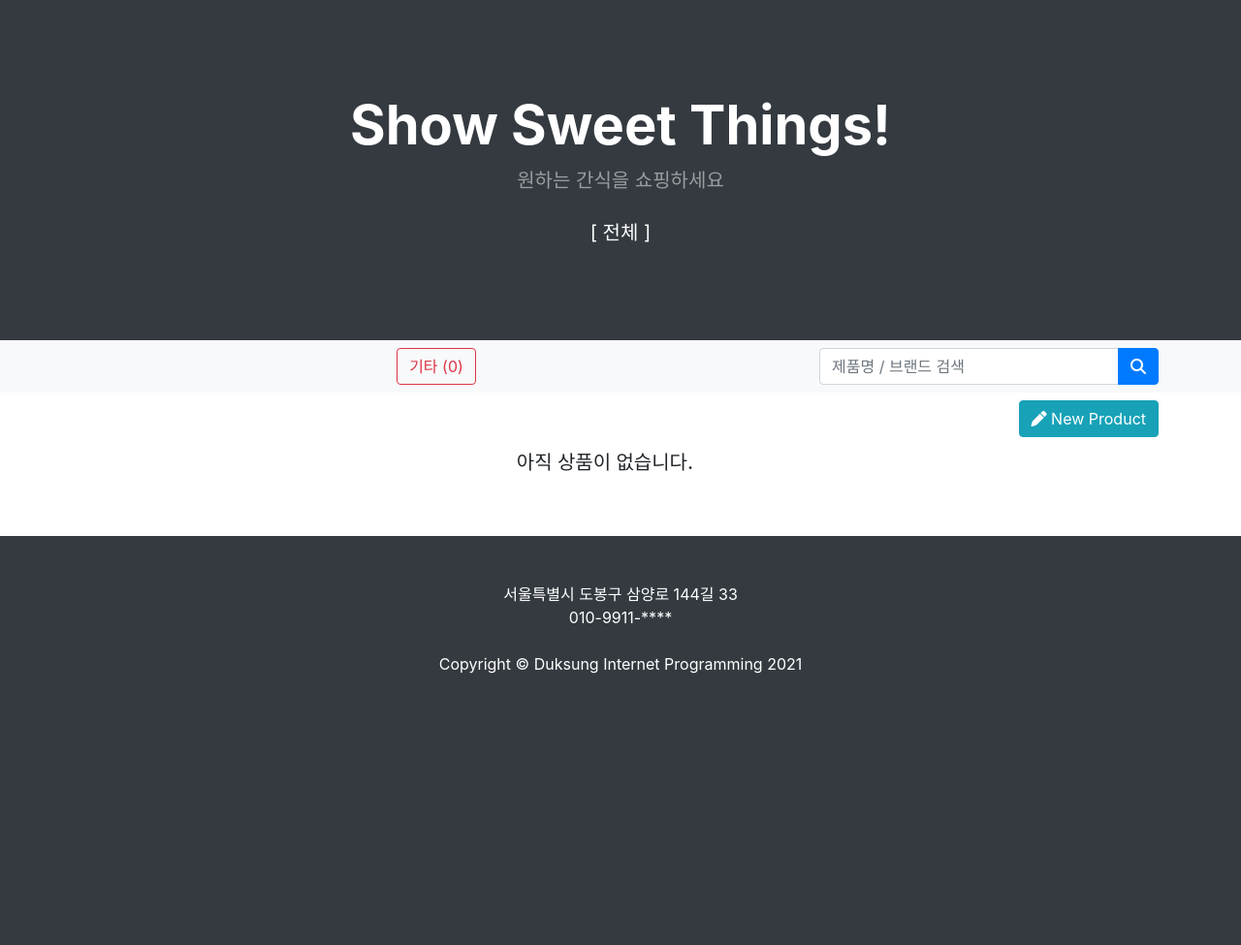
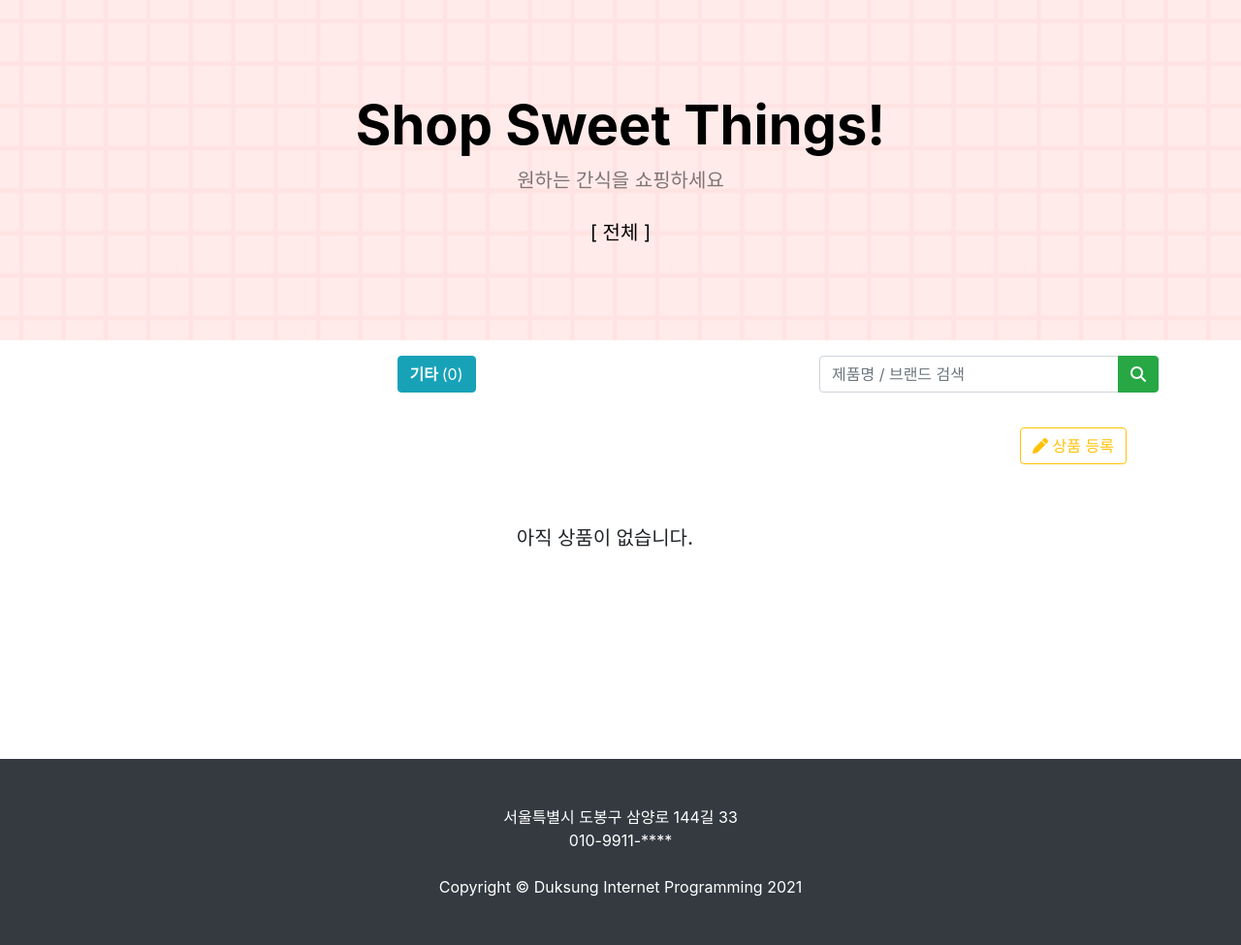
Before and after one commit to ji-vvon/sweet_virus, a Django app: page /mall/ in a window 1280 px wide. Shown: the part 56-1031 px from the top of the page at 97% size. Before the commit the page ends 751 px from the top, so only its background shows below. Run offline with Django 4.2, Linux system fonts and the light colour scheme; the visitor is signed in with stand-in values (Sample User, id 1); data that the repository does not hold is empty; some libraries are stand-ins or nearby versions.

Commit message:
mall 부분 보완

```diff
--- a/mall/templates/mall/product_list.html
+++ b/mall/templates/mall/product_list.html
@@ -3,13 +3,13 @@
 {% block main_area %}
 
         <!-- Header-->
-        <header class="bg-dark py-5">
+        <header class="py-5" style="background-image: url('/static/mall/images/back.png');">
             <div class="container px-4 px-lg-5 my-5">
-                <div class="text-center text-white">
-                    <h1 class="display-4 fw-bolder">Show Sweet Things!</h1>
-                    <p class="lead fw-normal text-white-50 mb-0">원하는 간식을 쇼핑하세요</p><br>
-                    {% if category %} <p class="lead fw-normal text-white mb-0">[ {{category}} ]</p>
-                    {% else %} <p class="lead fw-normal text-white- mb-0">[ 전체 ]</p>
+                <div class="text-center text-black">
+                    <h1 class="display-4 fw-bolder">Shop Sweet Things!</h1>
+                    <p class="lead fw-normal text-black-50 mb-0">원하는 간식을 쇼핑하세요</p><br>
+                    {% if category %} <p class="lead fw-normal text-black mb-0">[ {{category}} ]</p>
+                    {% else %} <p class="lead fw-normal text-black-mb-0">[ 전체 ]</p>
                     {% endif %}
                 </div>
             </div>
@@ -17,25 +17,25 @@
 
         {% include 'mall/side.html' %}
 
-        <div class="container mt-2">
-            <div class="mt-2" style="text-align:center;">
-                {% if search_info %}<p class="lead fw-normal mb-0">{{search_info}}</p>{% endif %}
+        <!-- Section-->
+        <section class="py-3 bg-white">
+            <div class="container px-4 px-lg-5 mt-1" >
+
+                <div class="row pb-3">
+                    <div class="mt-2 col-md-10" style="text-align:center;">
+                        {% if search_info %}<p class="lead fw-normal mb-2 text-white">{{search_info}}</p>{% endif %}
                     </div>
-
-            <div style="text-align: right;">
+                    <div class="col-md-2" style="text-align: right;">
                     {% if user.is_authenticated %}
                     {% if user.is_staff or user.is_superuser %}
-                <a class="btn btn-info btn-small float-right" href="/mall/create_product">
-                    <i class="fas fa-pen"></i> New Product
+                    <a class="btn btn-outline-warning btn-small float-right" href="/mall/create_product">
+                        <i class="fas fa-pen"></i> 상품 등록
                     </a>
                     {% endif %}
                     {% endif %}
                      </div>
                 </div>
 
-        <!-- Section-->
-        <section class="py-5 mb-2">
-            <div class="container px-4 px-lg-5 mt-1">
                 <div class="row gx-4 gx-lg-5 row-cols-2 row-cols-md-3 row-cols-xl-4 justify-content-center">
                     {% if product_list.exists %}
                     {% for p in product_list %}
@@ -52,15 +52,15 @@
                             <div class="card-body p-4">
                                 <div class="text-center">
                                     {% if p.category %}
-                                        <span class="badge bg-secondary">{{ p.category }}</span>
+                                        <span class="badge badge-pill badge-info">{{ p.category }}</span>
                                     {% else %}
-                                        <span class="badge bg-secondary">기타</span>
+                                        <span class="badge badge-pill badge-info">기타</span>
                                     {% endif %}
 
                                     {% if p.brand %}
-                                        <span class="badge bg-secondary">{{ p.brand }}</span>
+                                        <span class="badge badge-pill badge-success">{{ p.brand }}</span>
                                     {% else %}
-                                        <span class="badge bg-secondary">기타</span>
+                                        <span class="badge badge-pill badge-success">기타</span>
                                     {% endif %}
 
                                     <!-- Product name-->
@@ -71,7 +71,7 @@
                             </div>
                             <!-- Product actions-->
                             <div class="card-footer p-4 pt-0 border-top-0 bg-transparent">
-                                <div class="text-center"><a class="btn btn-outline-dark mt-auto" href="{{ p.get_absolute_url }}">View More</a></div>
+                                <div class="text-center"><a class="btn btn-warning mt-auto" href="{{ p.get_absolute_url }}">더보기&nbsp;&nbsp;<i class="fas fa-mouse-pointer"></i></a></div>
                             </div>
                         </div>
                     </div>
@@ -82,12 +82,10 @@
             {% else %}
                 <div class="row">
                     <div class="col-12">
-                        <h5>아직 상품이 없습니다.</h5>
+                        <br><br><h5>아직 상품이 없습니다.</h5><br><br><br><br><br><br><br><br>
                     </div>
                 </div>
             {% endif %}
-
-        </section>
 
             <!-- Pagination-->
             {% if is_paginated %}
@@ -113,5 +111,5 @@
                     {% endif %}
                 </ul>
             {% endif %}
-
+        </section>
 {% endblock %}
--- a/mall/templates/mall/product_update_form.html
+++ b/mall/templates/mall/product_update_form.html
@@ -1,13 +1,13 @@
 {% extends 'mall/base.html' %}
 {% load crispy_forms_tags %}
 {% block main_area %}
-<div class="container mb-2">
-    <h1>Create New Product</h1><hr/>
+<div class="container mt-4 mb-5 pb-3">
+    <h2>상품 수정</h2><hr/>
     <form method="post" enctype="multipart/form-data">
         {% csrf_token %}
         {{form | crispy}}
         <div style="text-align: right">
-            <button type="submit" class="btn btn-primary float-right">Submit</button>
+            <button type="submit" class="btn btn-warning float-right">수정하기</button>
         </div>
     </form>
 </div>
--- a/mall/templates/mall/side.html
+++ b/mall/templates/mall/side.html
@@ -1,21 +1,21 @@
 
-        <header class="bg-light py-2 px-5 px-lg-5">
+        <header class="py-3 px-5 px-lg-5">
             <div class="container" style="text-align: center;">
                 <div class="row text-center text-white">
 
                     <!-- 카테고리 -->
                     <div class="col-8">
                         {% for c in categories %}
-                            <a class="btn btn-outline-danger" href="{{c.get_absolute_url}}">{{ c }} ({{ c.product_set.count }})</a>
+                        <a class="btn btn-info" href="{{c.get_absolute_url}}"><b>{{ c }}</b> ({{ c.product_set.count }})</a>
                         {% endfor %}
-                            <a class="btn btn-outline-danger" href="http://127.0.0.1:8000/mall/category/no_category">기타 ({{ no_category_product_count }})</a>
+                            <a class="btn btn-info" href="http://127.0.0.1:8000/mall/category/no_category"><b>기타 </b>({{ no_category_product_count }})</a>
                     </div>
 
                     <!-- 검색 -->
                     <div class="col-4">
                         <div class="input-group">
                             <input class="form-control" id="search-input" type="text" placeholder="제품명 / 브랜드 검색" aria-label="Enter search term..." aria-describedby="button-search" />
-                            <button class="btn btn-primary" id="button-search" type="button" onclick="searchProduct()"><i class="fas fa-search"></i></button>
+                            <button class="btn btn-success" id="button-search" type="button" onclick="searchProduct()"><i class="fas fa-search"></i></button>
                         </div>
                     </div>
 
--- a/single_pages/views.py
+++ b/single_pages/views.py
@@ -3,7 +3,7 @@ from mall.models import Product
 # Create your views here.
 
 def landing(request):
-    recent_products = Product.objects.order_by('-pk')[:4]
+    recent_products = Product.objects.order_by('-pk')[:3]
     return render(request, 'single_pages/landing.html', {'recent_products': recent_products})
 
 def about_us(request):
```
Also changed, not shown: mall/templates/mall/product_detail.html (+32 -30 lines), mall/templates/mall/product_form.html (+3 -4 lines), single_pages/templates/single_pages/landing.html (+7 -7 lines), mall/static/mall/images/back.png (added), mall/static/mall/images/sad.png (added). Lines whose indentation alone changed are shown as unchanged.
